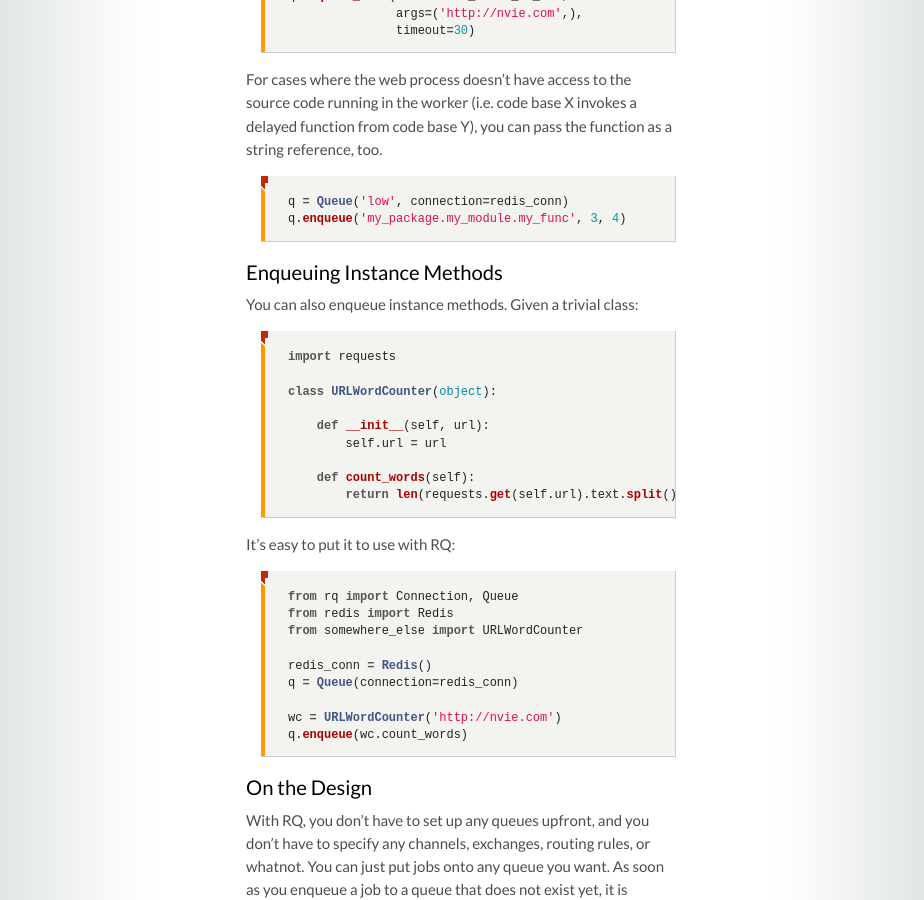
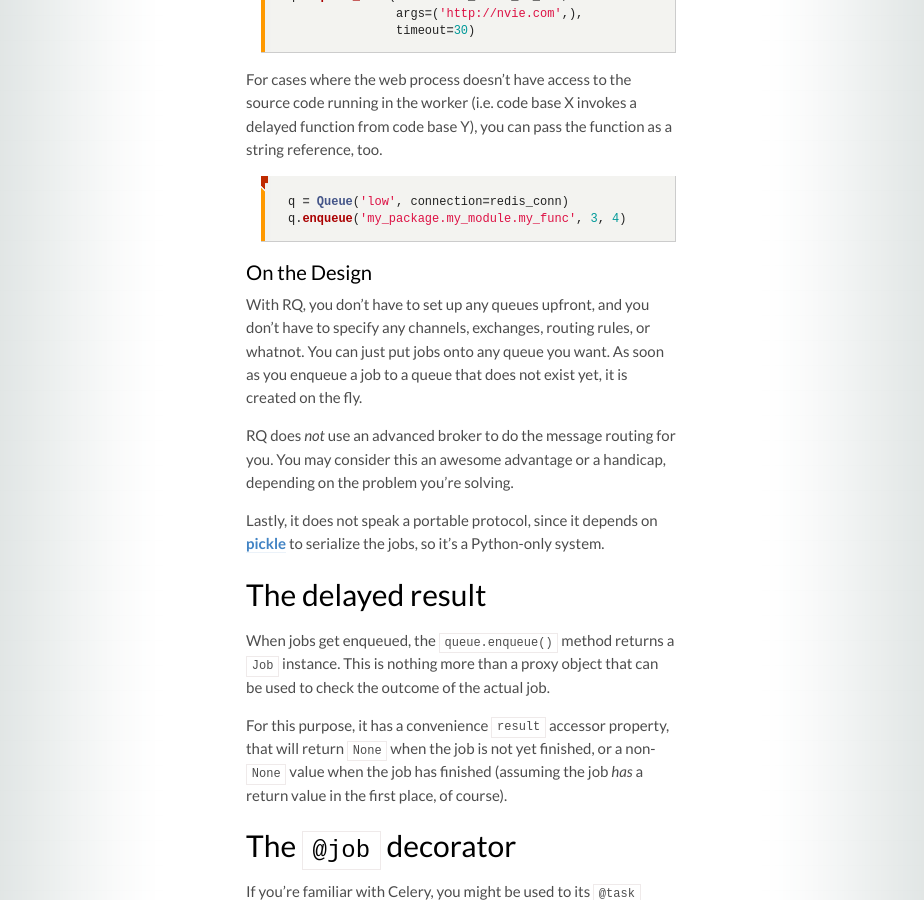
Before and after one commit to rq/rq, a Jekyll site: the page built from docs/index.md, in a window 1280 px wide and 900 px high, scrolled down 1534 px. Shown: the whole window, without its empty margins (179-1103 px from the left). Built offline with Jekyll 4.4.1, drawn with Linux system fonts in a browser that asks for light colours; some web fonts are replaced; Markdown is read by kramdown in place of the engine named in the settings.

Commit message:
Removed references to enqueueing instance methods from docs.

```diff
--- a/docs/index.md
+++ b/docs/index.md
@@ -75,37 +75,6 @@ you can pass the function as a string reference, too.
 {% highlight python %}
 q = Queue('low', connection=redis_conn)
 q.enqueue('my_package.my_module.my_func', 3, 4)
-{% endhighlight %}
-
-
-### Enqueuing Instance Methods
-
-You can also enqueue instance methods. Given a trivial class:
-
-{% highlight python %}
-import requests
-
-class URLWordCounter(object):
-
-    def __init__(self, url):
-        self.url = url
-
-    def count_words(self):
-        return len(requests.get(self.url).text.split())
-{% endhighlight %}
-
-It's easy to put it to use with RQ:
-
-{% highlight python %}
-from rq import Connection, Queue
-from redis import Redis
-from somewhere_else import URLWordCounter
-
-redis_conn = Redis()
-q = Queue(connection=redis_conn)
-
-wc = URLWordCounter('http://nvie.com')
-q.enqueue(wc.count_words)
 {% endhighlight %}
 
 
```
